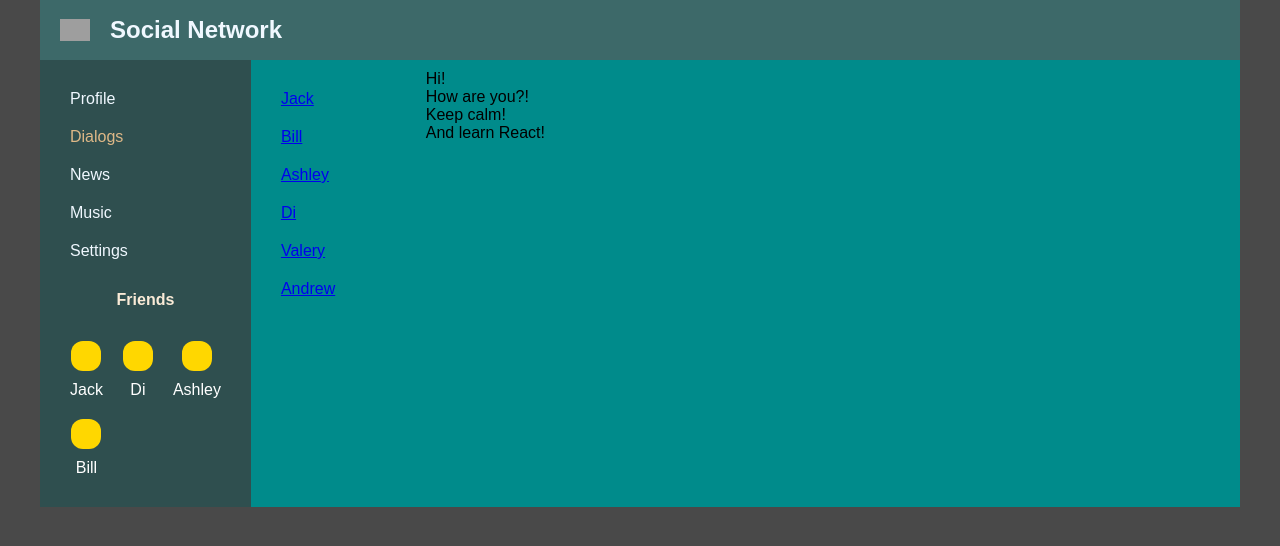
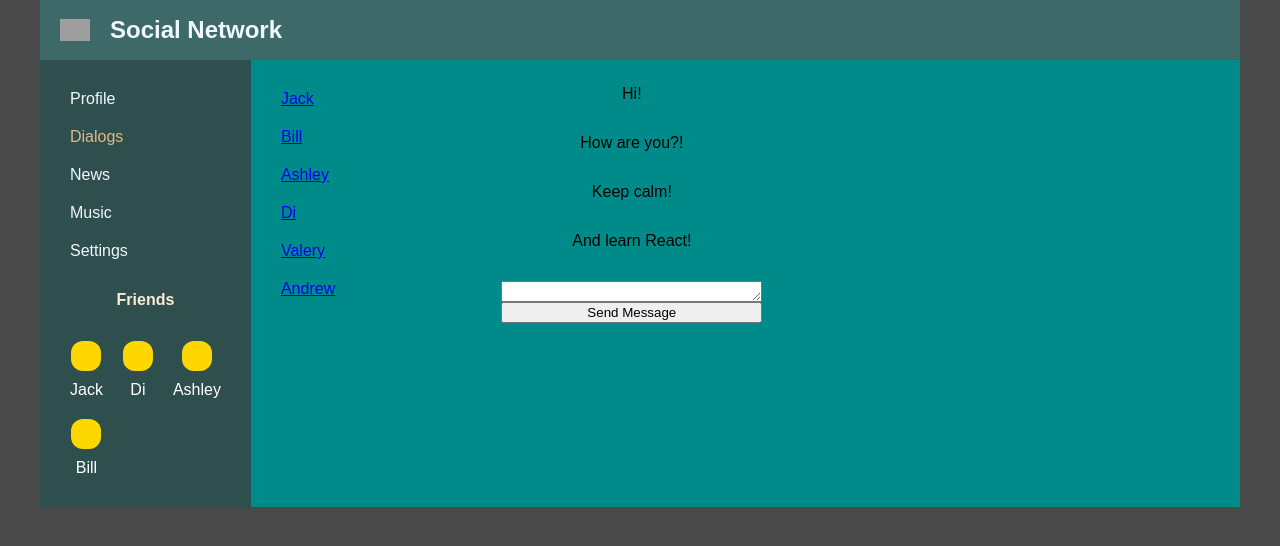
Before and after one commit to moralet-dev/react-first-app, a React (Create React App) app: page /dialogs in a window 1280 px wide. Shown: the top 546 px of the page. Built offline with nearby package versions, Linux system fonts and the light colour scheme; grey boxes are pictures that could not be loaded.

Commit message:
add post logic

```diff
--- a/src/App.js
+++ b/src/App.js
@@ -18,7 +18,7 @@ function App(props) {
                 <div className="app-wrapper-content">
                     <Routes>
                         <Route path="/profile"
-                               element={<Profile state={props.state.profilePage} />}
+                               element={<Profile state={props.state.profilePage} addPost={props.addPost} />}
                         />
                         <Route path="/dialogs"
                                element={<Dialogs state={props.state.dialogsPage} />}
--- a/src/NotRedux/state.js
+++ b/src/NotRedux/state.js
@@ -32,3 +32,9 @@ export let state = {
     }
 
 }
+export let addPost = (postMessage) => {
+    let newPost = {
+        id:'5', msg:postMessage, likesCount: '0',
+    }
+    state.profilePage.posts.push(newPost)
+}
--- a/src/components/Dialogs/Dialogs.jsx
+++ b/src/components/Dialogs/Dialogs.jsx
@@ -6,13 +6,18 @@ import Message from "./Message/Message";
 
 
 const Dialogs = (props) => {
-
+    let textMessage = React.createRef()
+    let sendMessage = () => alert(textMessage.current.value)
     return (<div className={s.dialogs}>
         <div className={s.dialogs_items}>
             {props.state.dialogs.map((d) => <DialogItem name={d.name} id={d.id}/>)}
         </div>
         <div className={s.messages}>
             {props.state.messages.map((m) => <Message msg={m.msg}/>)}
+            <div className={s.send_message}>
+                <textarea ref={textMessage} cols="30" rows="1"></textarea>
+                <button onClick={sendMessage}>Send Message</button>
+            </div>
         </div>
     </div>)
 }
--- a/src/components/Dialogs/Dialogs.module.css
+++ b/src/components/Dialogs/Dialogs.module.css
@@ -12,8 +12,15 @@
     padding: 10px;
 }
 .messages{
+    display: flex;
+    flex-direction: column;
+    align-items: center;
+    justify-content: space-around;
+    width: 50%;
+    height: 100%;
     padding: 10px;
 }
-.message{
-
+.send_message{
+    display: flex;
+    flex-direction: column;
 }
--- a/src/components/Profile/MyPosts/MyPosts.jsx
+++ b/src/components/Profile/MyPosts/MyPosts.jsx
@@ -1,19 +1,25 @@
 import React from 'react'
 import s from './MyPosts.module.css'
 import Post from './Post/Post'
+import {state} from "../../../NotRedux/state";
 
 const MyPosts = (props) => {
 
     let postsElements = props.posts.map((p) => <Post message={p.msg} likesCount={p.likesCount}/>)
+    let newPostElement = React.createRef()
+    let addPost = () => {
+        let text = newPostElement.current.value
+        props.addPost(text)
 
+    }
     return (
         <div className={s.posts_block}>
             <h3>My posts</h3>
             <div>
                 <h4>New post</h4>
-                <div className=""><textarea></textarea></div>
+                <div className=""><textarea ref={newPostElement}></textarea></div>
                 <div className="">
-                    <button>Add post</button>
+                    <button onClick={addPost}>Add post</button>
                 </div>
             </div>
             <div className={s.posts}>
--- a/src/components/Profile/Profile.jsx
+++ b/src/components/Profile/Profile.jsx
@@ -10,7 +10,7 @@ function Profile(props) {
                 <img src='https://www.industrialempathy.com/img/remote/ZiClJf-1920w.jpg' alt=''/>
             </div>
             <ProfileInfo/>
-            <MyPosts posts={props.state.posts}/>
+            <MyPosts posts={props.state.posts} addPost={props.addPost}/>
         </div>
     )
 }
--- a/src/index.js
+++ b/src/index.js
@@ -3,12 +3,13 @@ import ReactDOM from 'react-dom/client';
 import './index.css';
 import App from './App';
 import reportWebVitals from './reportWebVitals';
-import {state} from "./NotRedux/state";
+import {state, addPost} from "./NotRedux/state";
+
 
 const root = ReactDOM.createRoot(document.getElementById('root'));
 root.render(
   <React.StrictMode>
-    <App state={state}/>
+    <App state={state} addPost={addPost}/>
   </React.StrictMode>
 );
 
```
